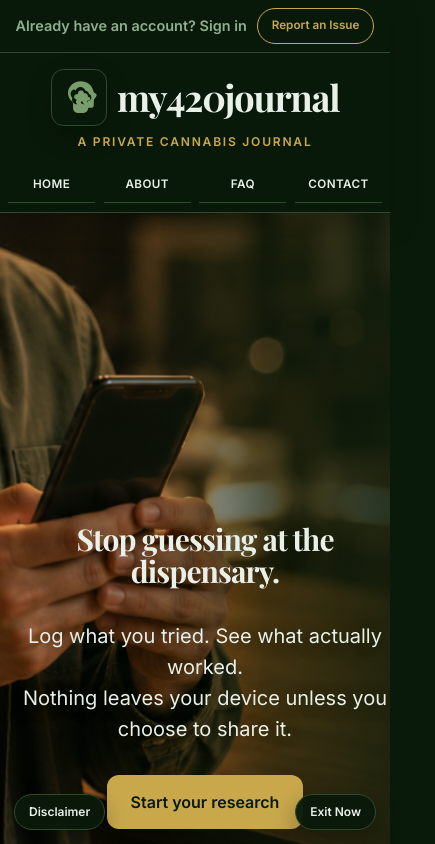
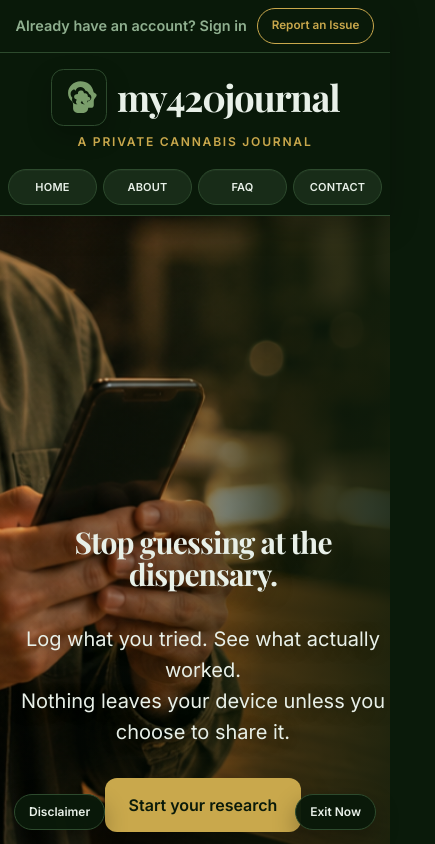
Before and after one commit to casevoiceai/my420journal-app, a React (Vite) app: page / in a window 390 px wide. Shown: the top 844 px of the page, 435 px wide, since content can reach past the window. Built offline with nearby package versions, Linux system fonts and the light colour scheme.

Commit message:
Center marketing screen cards and clarify navigation tabs

```diff
--- a/src/index.css
+++ b/src/index.css
@@ -11,6 +11,8 @@
 
 html {
   scroll-behavior: smooth;
+  width: 100%;
+  overflow-x: hidden;
 }
 
 * {
@@ -18,6 +20,7 @@ html {
 }
 
 body {
+  width: 100%;
   margin: 0;
   background-color: var(--color-bg);
   color: var(--color-text-primary);
@@ -26,13 +29,22 @@ body {
   overflow-x: hidden;
 }
 
+#root {
+  width: 100%;
+  max-width: 100%;
+  overflow-x: hidden;
+}
+
 h1, h2, h3, h4, h5, h6 {
   font-family: 'Playfair Display', serif;
 }
 
 .marketing-section {
+  width: 100%;
+  max-width: 100%;
   border-top: 1px solid var(--color-border);
   scroll-margin-top: 252px;
+  overflow-x: clip;
 }
 
 .marketing-section:first-child {
@@ -49,15 +61,77 @@ h1, h2, h3, h4, h5, h6 {
 
 .marketing-section-inner {
   width: 100%;
+  max-width: 100%;
   margin: 0 auto;
-  padding: 80px 20px;
+  padding: 80px 16px;
   box-sizing: border-box;
+}
+
+.marketing-section-inner > div {
+  width: 100%;
+  max-width: 100%;
+  margin-left: auto;
+  margin-right: auto;
+}
+
+.marketing-section-inner article {
+  width: 100%;
+  max-width: 100%;
+  margin-left: auto;
+  margin-right: auto;
+}
+
+.marketing-section-inner article img {
+  display: block !important;
+  width: 100% !important;
+  max-width: 100% !important;
+  margin-left: auto !important;
+  margin-right: auto !important;
+  object-position: center center !important;
+}
+
+nav[aria-label="Marketing sections"] {
+  gap: 8px !important;
+  padding: 8px 10px 10px !important;
+}
+
+nav[aria-label="Marketing sections"] a {
+  min-height: 38px;
+  display: inline-flex;
+  align-items: center;
+  justify-content: center;
+  padding: 8px 10px !important;
+  border: 1px solid var(--color-border) !important;
+  border-radius: 9999px;
+  background-color: rgba(26, 46, 26, 0.92);
+  color: var(--color-text-primary) !important;
+  box-shadow: inset 0 1px 0 rgba(255, 255, 255, 0.03);
+}
+
+nav[aria-label="Marketing sections"] a:focus-visible,
+nav[aria-label="Marketing sections"] a:hover {
+  border-color: var(--color-gold) !important;
+  color: var(--color-gold) !important;
+}
+
+@media (max-width: 430px) {
+  nav[aria-label="Marketing sections"] {
+    gap: 6px !important;
+    padding-left: 8px !important;
+    padding-right: 8px !important;
+  }
+
+  nav[aria-label="Marketing sections"] a {
+    min-height: 36px;
+    padding: 7px 6px !important;
+    font-size: 11px !important;
+    letter-spacing: 0.02em !important;
+  }
 }
 
 @media (min-width: 768px) {
   .marketing-section-inner {
-    padding-top: 120px;
-    padding-bottom: 120px;
+    padding: 120px 20px;
   }
 }
 
```
